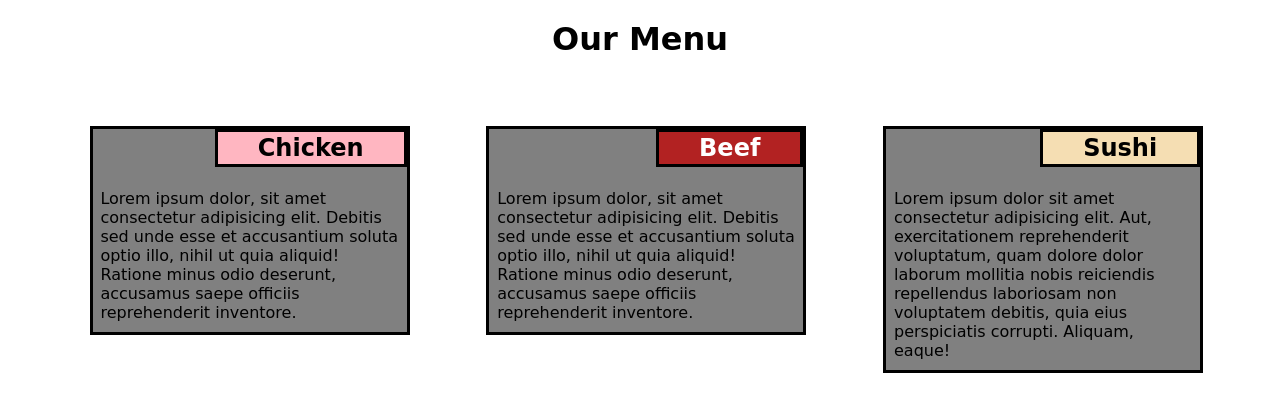
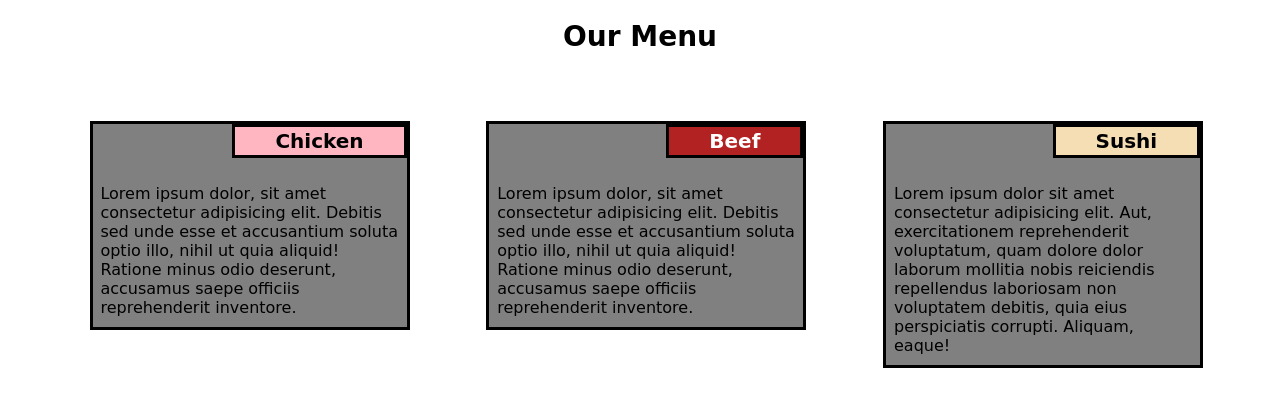
Before and after one commit to LBCJuan/Module-2-Coding-Assignment, a plain HTML site: page module2-solution/index.html in a window 1280 px wide. Shown: the top 412 px of the page. Drawn offline with Linux system fonts and the light colour scheme.

Commit message:
Update style.css

```diff
--- a/module2-solution/css/style.css
+++ b/module2-solution/css/style.css
@@ -9,6 +9,7 @@
 h1 {
   margin-top: 20px;
   margin-bottom: 30px;
+  font-size: 1.75em;
   text-align: center;
 }
 
@@ -23,7 +24,7 @@ p {
 
 .titles {
   font-weight: bold;
-  font-size: 1.5em;
+  font-size: 1.25em;
   padding: 2px 40px 2px 40px;
   float: right;
   border: 3px solid black;
```
